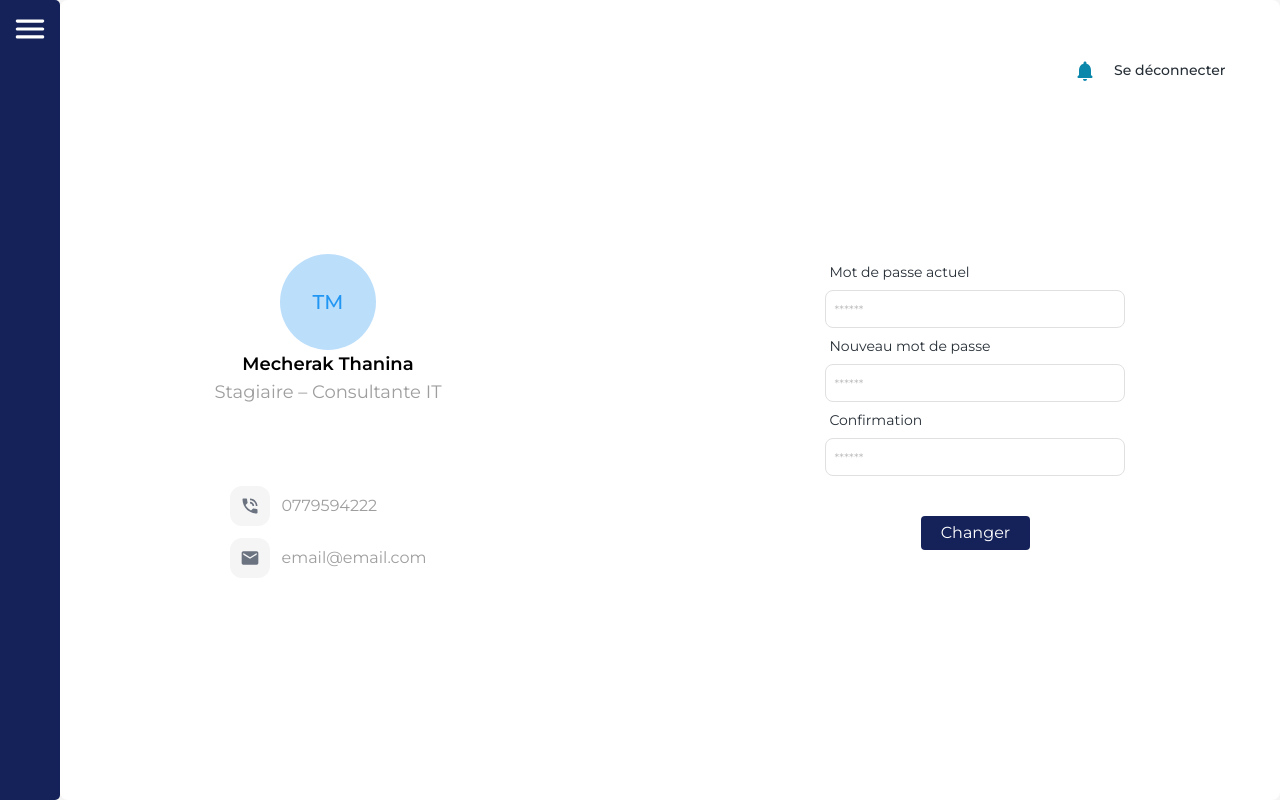
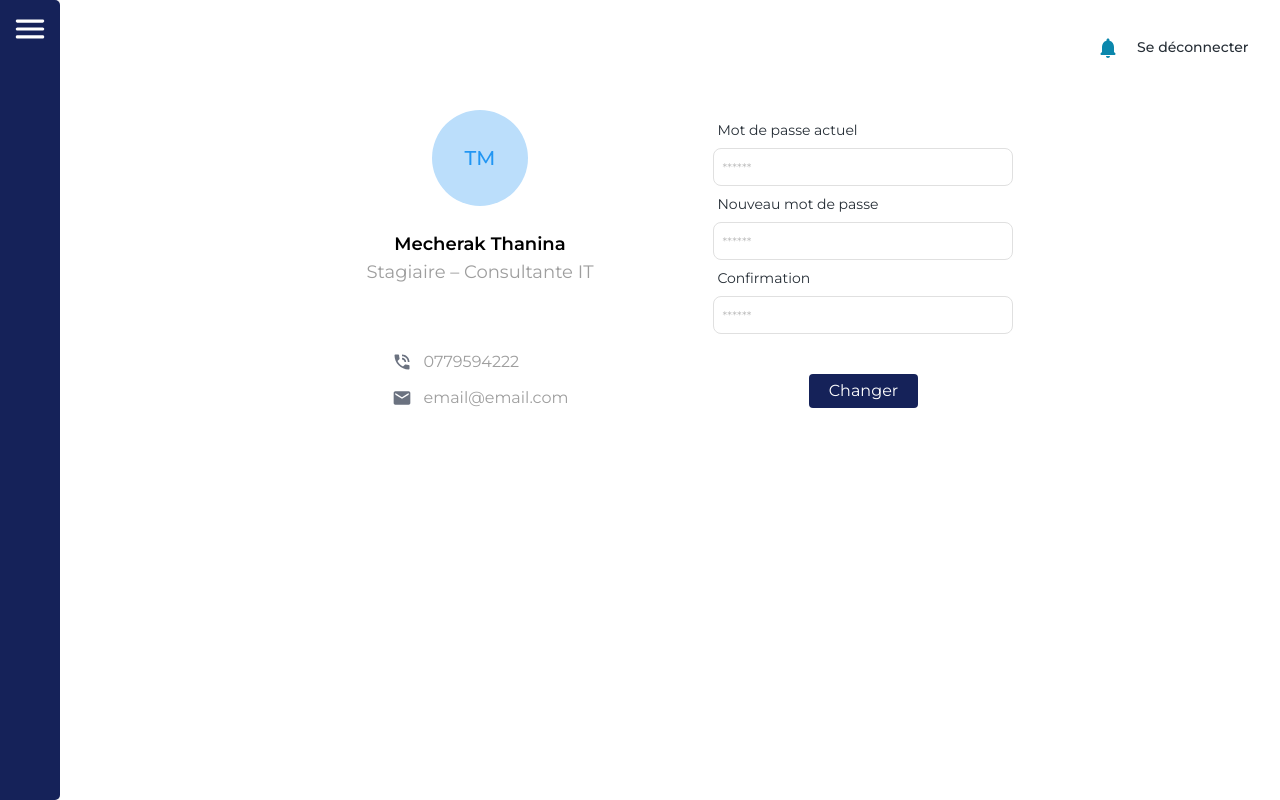
Before and after one commit to thaninamck/IT_Governance, a React (Vite) app in the folder frontend/: page /myprofile in a window 1280 px wide. Built offline with nearby package versions, Linux system fonts and the light colour scheme.

Commit message:
qlq modification

```diff
--- a/frontend/package.json
+++ b/frontend/package.json
@@ -18,6 +18,7 @@
     "@mui/material": "^6.4.0",
     "@mui/x-data-grid": "^7.24.1",
     "@xyflow/react": "^12.4.2",
+    "emailjs-com": "^3.2.0",
     "jspdf": "^2.5.2",
     "jspdf-autotable": "^3.8.4",
     "lucide-react": "^0.474.0",
--- /dev/null
+++ b/frontend/src/components/AvatarGroup.jsx
@@ -0,0 +1,38 @@
+import React from "react";
+
+function AvatarGroup  ({ names, maxVisible = 3 }) {
+  const visibleNames = names.slice(0, maxVisible);
+  const hiddenCount = names.length - maxVisible;
+
+  const getInitials = (name) =>
+    name
+      .split(" ")
+      .map((word) => word[0])
+      .join("")
+      .toUpperCase();
+
+  return (
+    <div className="flex items-center space-x-2">
+      <div className="flex -space-x-4">
+        {visibleNames.map((name, index) => (
+          <div
+            key={index}
+            className="relative w-10 h-10 flex items-center justify-center bg-white text-blue-600 font-semibold border border-blue-500 rounded-full shadow-md"
+            style={{ zIndex: visibleNames.length - index }}
+          >
+            {getInitials(name)}
+          </div>
+        ))}
+        {hiddenCount > 0 && (
+          <div className="w-10 h-10 flex items-center justify-center bg-white text-blue-600 font-semibold border border-blue-500 rounded-full shadow-md">
+            +{hiddenCount} more
+          </div>
+        )}
+      </div>
+      <span className="text-blue-600 font-medium">{names[0]}</span>
+    </div>
+  );
+};
+
+
+export default AvatarGroup ;
--- a/frontend/src/components/Selects/MultiOptionSelect.jsx
+++ b/frontend/src/components/Selects/MultiOptionSelect.jsx
@@ -8,7 +8,7 @@ import FormControl from '@mui/material/FormControl';
 import Select from '@mui/material/Select';
 import Checkbox from '@mui/material/Checkbox';
 
-const MultiOptionSelect = ({ placeholder, width, objects }) => {
+const MultiOptionSelect = ({ placeholder, width, objects,height }) => {
   const ITEM_HEIGHT = 48;
   const ITEM_PADDING_TOP = 8;
   const MenuProps = {
@@ -40,7 +40,9 @@ const MultiOptionSelect = ({ placeholder, width, objects }) => {
           m: 1,
           width: `${width}px`,
           '& .MuiOutlinedInput-root': {
-            borderRadius: 4,
+            borderRadius: 2,
+            height: `${height ? `${height}px` : 'auto'}`
+
           },
         }}
       >
--- a/frontend/src/pages/GestionClient.jsx
+++ b/frontend/src/pages/GestionClient.jsx
@@ -121,7 +121,7 @@ function GestionClient() {
             {/* Modals */}
             <AddClientForm title={'Ajouter un Client'} isOpen={isModalOpen} onClose={closeModal} onClientCreated={handleClientCreation} />
             {isEditModalOpen && <AddClientForm title={'Modifier un client'} isOpen={isEditModalOpen} onClose={() => setIsEditModalOpen(false)} initialValues={selectedClient} onClientCreated={handleUpdateClient} />}
-            {isDeletePopupOpen && <DecisionPopUp name={filteredRows.find(row => row.id === selectedClientId)?.nom || 'ce client'} text="Êtes-vous sûr(e) de vouloir supprimer le client ?" handleConfirm={confirmDeleteClient} handleDeny={closeDeletePopup} />}
+            {isDeletePopupOpen && <div className="absolute top-1/2 left-1/2 transform -translate-x-1/2 -translate-y-1"><DecisionPopUp name={filteredRows.find(row => row.id === selectedClientId)?.nom || 'ce client'} text="Êtes-vous sûr(e) de vouloir supprimer le client ?" handleConfirm={confirmDeleteClient} handleDeny={closeDeletePopup} /></div>}
         </div>
     );
 }
--- a/frontend/src/pages/GestionMission.jsx
+++ b/frontend/src/pages/GestionMission.jsx
@@ -134,7 +134,7 @@ function GestionMission() {
                  <PopUp text="Mission créée" redirectionURL={handlePopupClose} />
                  </div>}
             {isEditModalOpen && <AddMissionForm title={'Modifier une mission'} isOpen={isEditModalOpen} onClose={() => setIsEditModalOpen(false)} initialValues={selectedMission} onMissionCreated={handleUpdateMission} />}
-            {isDeletePopupOpen && <DecisionPopUp name={filteredRows.find(row => row.id === selectedMissionId)?.mission || 'cette mission'} text="Êtes-vous sûr(e) de vouloir supprimer la mission " handleConfirm={confirmDeleteMission} handleDeny={() => setIsDeletePopupOpen(false)} />}
+            {isDeletePopupOpen &&  <div className="absolute top-1/2 left-1/2 transform -translate-x-1/2 -translate-y-1"> <DecisionPopUp name={filteredRows.find(row => row.id === selectedMissionId)?.mission || 'cette mission'} text="Êtes-vous sûr(e) de vouloir supprimer la mission " handleConfirm={confirmDeleteMission} handleDeny={() => setIsDeletePopupOpen(false)} /></div>}
         </div>
     );
 }
--- a/frontend/src/pages/Manager/ScopeAPP.jsx
+++ /dev/null
@@ -1,9 +0,0 @@
-import React from 'react'
-
-function ScopeAPP() {
-  return (
-    <div>ScopeAPP</div>
-  )
-}
-
-export default ScopeAPP
--- a/frontend/src/pages/MyProfile.jsx
+++ b/frontend/src/pages/MyProfile.jsx
@@ -4,72 +4,43 @@ import PhoneInTalkIcon from "@mui/icons-material/PhoneInTalk";
 import EmailIcon from "@mui/icons-material/Email";
 import PasswordChange from "../components/Forms/PasswordChange";
 import HeaderBis from "../components/Header/HeaderBis";
+
 const MyProfile = () => {
-  const initials = "TM";
-  const nom = "Mecherak";
-  const prenom = "Thanina";
-  const grade = "Stagiaire – Consultante IT";
-  const numerotel = "0779594222";
-  const email = "email@email.com";
+  const user = {
+    initials: "TM",
+    nom: "Mecherak",
+    prenom: "Thanina",
+    grade: "Stagiaire – Consultante IT",
+    numerotel: "0779594222",
+    email: "email@email.com"
+  };
 
   return (
-    <div className="flex flex-col">
-      <div className="flex flex-wrap sm:min-h-screen  bg-gray-100">
-        {/* Barre latérale */}
-        <div className="">
-          <SideBar />
-        </div>
-
-        {/* Contenu principal */}
-        <div className="bg-white min-h-screen  overflow-auto  flex-1  items-center justify-center p-6   rounded-lg">
-          <div className=" flex flex-col gap-40  items-center justify-between">
-            <div className="sm:relative sm:w-full self-center">
-              <HeaderBis className="" />
+    <div className="flex flex-wrap min-h-screen bg-gray-100">
+      <SideBar userRole="admin" />
+      <div className="flex-1  flex flex-col bg-white overflow-auto  ">
+        <HeaderBis />
+        <div className="flex flex-col items-center justify-center  sm:flex-row gap-20 items-center">
+          <div className="flex flex-col items-center space-y-6  p-14 m-10 sm:p-0 ">
+            <div className="w-24 h-24 bg-blue-100 rounded-full flex items-center justify-center text-blue-500 text-xl font-medium">
+              {user.initials}
             </div>
-
-            <div className=" info-profile flex flex-col  gap-60 sm:flex sm:relative sm:flex-row sm:gap-x-96  ">
-              <div className=" flex    flex-col h-1/2 items-center space-y-20">
-                <div className="flex flex-col  items-center ">
-                  {/* Avatar avec initiales */}
-                  <div className="flex items-center justify-center w-24 h-24 bg-blue-100 rounded-full">
-                    <span className="text-blue-500 text-xl font-medium">
-                      {initials}
-                    </span>
-                  </div>
-
-                  <div className="text-center">
-                    {/* Nom et grade */}
-                    <p className="text-black font-semibold text-lg">
-                      {nom} {prenom}
-                    </p>
-                    <p className="text-gray-500 font-normal text-lg">{grade}</p>
-                  </div>
-                </div>
-
-                {/* Contact (téléphone & email) */}
-                <div className="flex flex-col space-y-3">
-                  <div className="flex items-center gap-3">
-                    <div className="w-10 h-10 bg-gray-100 flex items-center justify-center rounded-xl">
-                      <PhoneInTalkIcon
-                        sx={{ fontSize: 20, color: "#6b7280" }}
-                      />
-                    </div>
-                    <p className="text-gray-500 font-normal">{numerotel}</p>
-                  </div>
-
-                  <div className="flex items-center gap-3">
-                    <div className="w-10 h-10 bg-gray-100 flex items-center justify-center rounded-xl">
-                      <EmailIcon sx={{ fontSize: 20, color: "#6b7280" }} />
-                    </div>
-                    <p className="text-gray-500 font-normal">{email}</p>
-                  </div>
-                </div>
+            <div className="text-center">
+              <p className="text-black font-semibold text-lg">{user.nom} {user.prenom}</p>
+              <p className="text-gray-500 text-lg">{user.grade}</p>
+            </div>
+            <div className="space-y-3 text-gray-500 pt-10 ">
+              <div className="flex items-center gap-3">
+                <PhoneInTalkIcon sx={{ fontSize: 20, color: "#6b7280" }} />
+                <span>{user.numerotel}</span>
               </div>
-              <div className="relative   ">
-                <PasswordChange />
+              <div className="flex items-center gap-3">
+                <EmailIcon sx={{ fontSize: 20, color: "#6b7280" }} />
+                <span>{user.email}</span>
               </div>
             </div>
           </div>
+          <PasswordChange />
         </div>
       </div>
     </div>
```
Also changed, not shown: frontend/src/pages/GestionUtilisateur.jsx (+16 -16 lines), frontend/src/pages/Manager/MissionDetail.jsx (+5 -4 lines), 1 other file (tests, documents, lock files or other folders).
